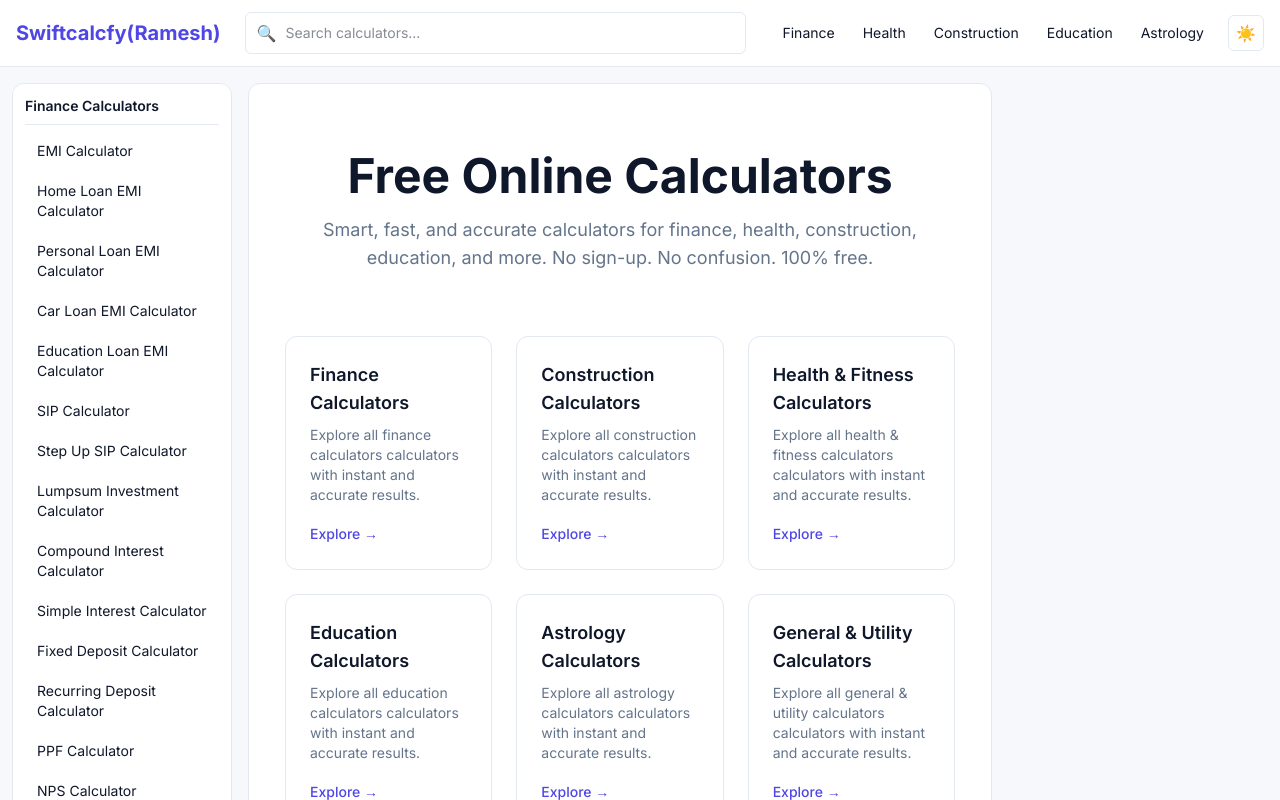
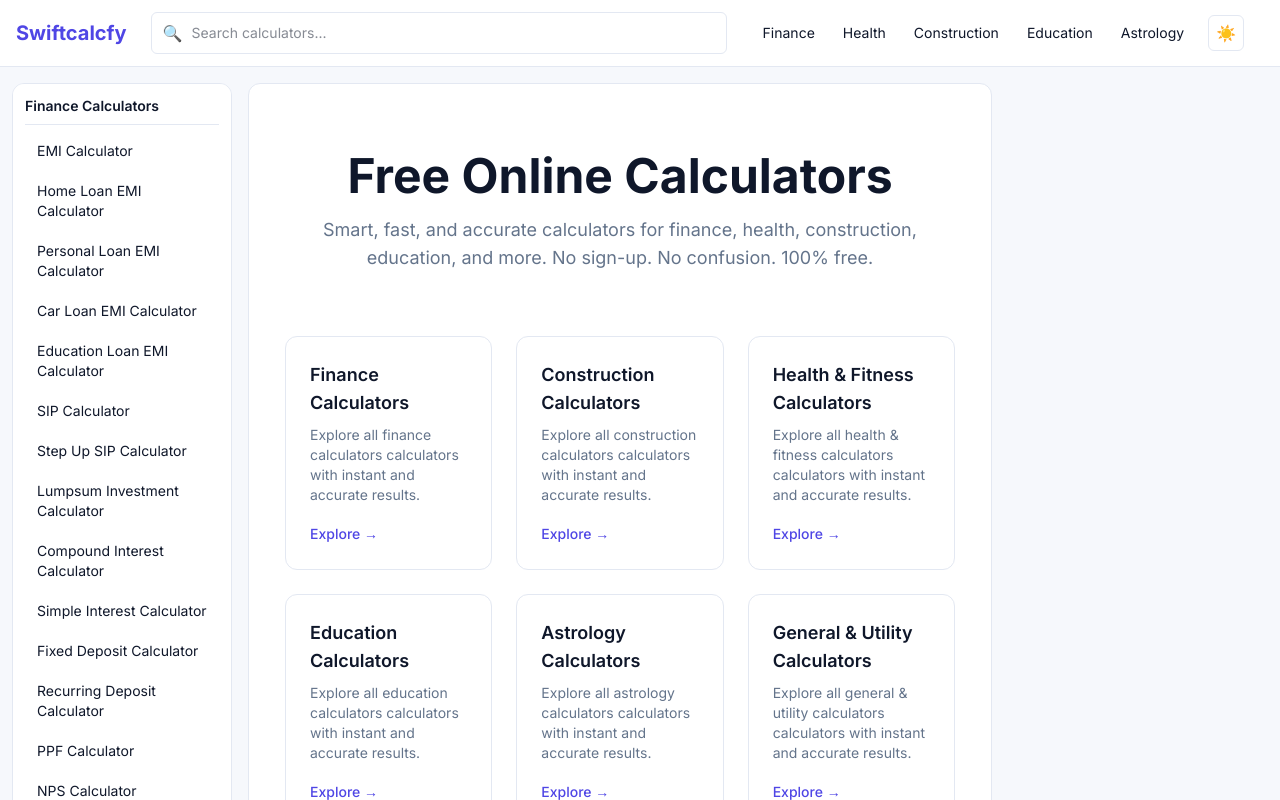
Before and after one commit to rameshmarandi/calculator-hub-website, a Next.js app: page / in a window 1280 px wide. Shown: the top 800 px of the page. Built offline with nearby package versions, Linux system fonts and the light colour scheme.

Commit message:
changes removed

```diff
--- a/components/Header.js
+++ b/components/Header.js
@@ -32,7 +32,7 @@ export default function Header() {
             href="/"
             className="text-xl font-bold shrink-0"
             style={{ color: "var(--primary)" }}>
-            Swiftcalcfy(Ramesh)
+            Swiftcalcfy
           </Link>
 
           {/* SEARCH */}
```
